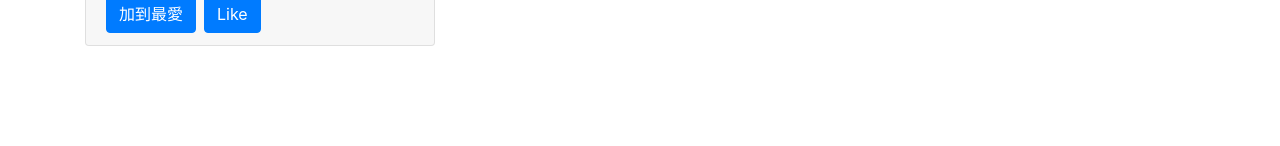
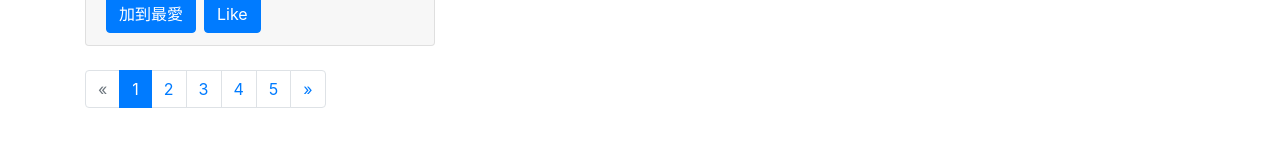
Before and after one commit to pooppicker/forum-front-end-vue, a Vue app: page /#/restaurants in a window 1280 px wide. Shown: the part 1678-1824 px from the top of the page. Before the commit the page ends 1796 px from the top, so only its background shows below. Built offline with nearby package versions, Linux system fonts and the light colour scheme.

Commit message:
feat: add paginator

```diff
--- /dev/null
+++ b/src/components/RestaurantsPagination.vue
@@ -0,0 +1,76 @@
+<template>
+  <nav aria-label="Page navigation example">
+    <ul class="pagination">
+      <!-- 回到上一頁 previousPage -->
+      <li
+        v-show="previousPage"
+        :class="['page-item', { disabled: currentPage === 1 }]"
+      >
+        <router-link
+          class="page-link"
+          aria-label="Previous"
+          :to="{
+            name: 'restaurants',
+            query: { categoryId, page: previousPage }
+          }"
+        >
+          <span aria-hidden="true">&laquo;</span>
+        </router-link>
+      </li>
+      <!-- 頁碼 -->
+      <li
+        v-for="page in totalPage"
+        :key="page"
+        :class="['page-item', { active: currentPage === page }]"
+      >
+        <router-link
+          class="page-link"
+          :to="{name: 'restaurants', query: { categoryId, page }}"
+        >
+          {{ page }}
+        </router-link>
+      </li>
+
+      <!-- 前往下一頁 nextPage -->
+      <li
+        v-show="nextPage"
+        :class="['page-item', { disabled: currentPage === totalPage.length }]"
+      >
+        <router-link
+          class="page-link"
+          :to="{ name: 'restaurants', query: { categoryId, page: nextPage } }"
+          aria-label="Next"
+        >
+          <span aria-hidden="true">&raquo;</span>
+        </router-link>
+      </li>
+    </ul>
+  </nav>
+</template>
+
+<script>
+export default {
+  props: {
+    categoryId: {
+      type: [String, Number],
+      default: ''
+    },
+    currentPage: {
+      type: Number,
+      default: 1
+    },
+    totalPage: {
+      type: Array,
+      required: true
+    },
+    previousPage: {
+      type: Number,
+      required: true
+    },
+    nextPage: {
+      type: Number,
+      required: true
+    }
+  }
+}
+</script>
--- a/src/views/Restaurants.vue
+++ b/src/views/Restaurants.vue
@@ -7,7 +7,13 @@
       <!-- 餐廳卡片 RestaurantCard-->
       <RestaurantCard v-for="restaurant in restaurants" :key="restaurant.id" :initial-restaurant="restaurant" />
     </div>
-
+    <RestaurantsPagination
+    :currentPage="currentPage"
+    :totalPage="totalPage"
+    :previousPage="previousPage"
+    :nextPage="nextPage"
+    :categoryId="categoryId"
+    />
     <!-- 分頁標籤 RestaurantPagination -->
   </div>
 </template>
@@ -16,6 +22,7 @@
 import NavTabs from "./../components/NavTabs.vue";
 import RestaurantCard from "./../components/RestaurantCard.vue";
 import RestaurantsNavPills from "./../components/RestaurantsNavPills.vue"
+import RestaurantsPagination from "./../components/RestaurantsPagination.vue"
 
 const dummyData = {
   restaurants: [
@@ -296,6 +303,7 @@
     NavTabs,
     RestaurantCard,
     RestaurantsNavPills,
+    RestaurantsPagination,
   },
   data() {
     return {
@@ -303,7 +311,9 @@
       categories: [],
       categoryId: -1,
       currentPage: 1,
-      totalPage: -1
+      totalPage: [],
+      previousPage: -1,
+      nextPage: -1
     }
   },
   created() {
@@ -311,12 +321,14 @@
   },
   methods: {
     fetchRestaurants() {
-      const { restaurants, categories, categoryId, page, totalPage } = dummyData
+      const { restaurants, categories, categoryId, page, totalPage, prev, next } = dummyData
       this.restaurants = restaurants
       this.categories = categories
       this.categoryId = categoryId
       this.currentPage = page
       this.totalPage = totalPage
+      this.previousPage = prev
+      this.nextPage = next
     }
   }
 };
```
